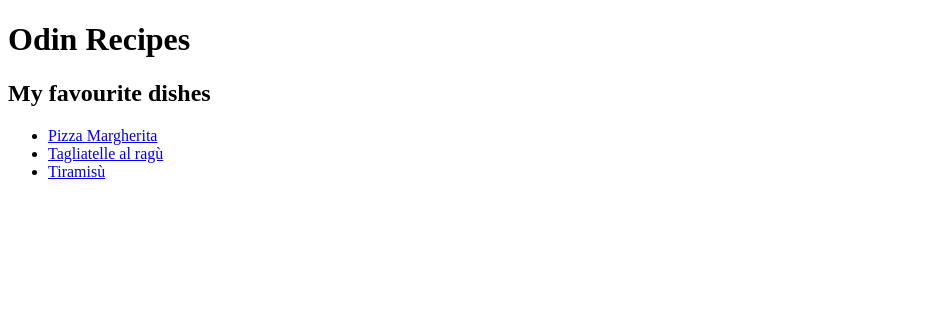
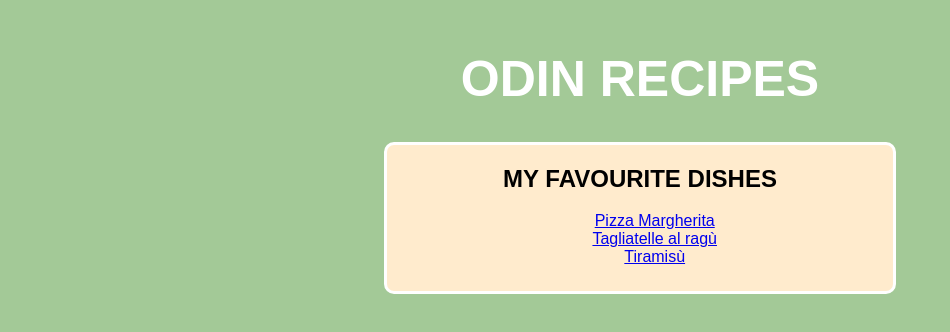
Before and after one commit to francesco-bleggi/odin-recipes, a plain HTML site: page index.html in a window 1280 px wide. Shown: the whole page, without its empty margins (0-950 px from the left). Drawn offline with Linux system fonts and the light colour scheme.

Commit message:
new homepage style and images

```diff
--- a/index.html
+++ b/index.html
@@ -4,13 +4,17 @@
     <meta charset="utf-8">
     <meta name="viewport" content="width=device-width, initial-scale=1.0">
     <title>Odin Recipes</title>
+    <link rel="stylesheet" href="styles.css">
 </head>
 <body>
-    <h1>Odin Recipes</h1>
-    <h2>My favourite dishes</h2>
-    <ul>
-        <li><a href="./recipes/margherita.html" target="_blank" rel="noopener noreferrer">Pizza Margherita</a></li>
-        <li><a href="./recipes/tagliatelle_al_ragu.html" target="_blank" rel="noopener noreferrer">Tagliatelle al ragù</li>
-        <li><a href="./recipes/tiramisu.html" target="_blank" rel="noopener noreferrer">Tiramisù</a></li>
+    <h1 class="title">Odin Recipes</h1>
+    <div class="center container">
+        <h2 class="subtitle">My favourite dishes</h2>
+        <ul class="center list">
+            <li><a href="./recipes/margherita.html" target="_blank" rel="noopener noreferrer">Pizza Margherita</a></li>
+            <li><a href="./recipes/tagliatelle_al_ragu.html" target="_blank" rel="noopener noreferrer">Tagliatelle al ragù</li>
+            <li><a href="./recipes/tiramisu.html" target="_blank" rel="noopener noreferrer">Tiramisù</a></li>
+        </ul>
+    </div>
 </body>
 </html>
--- /dev/null
+++ b/styles.css
@@ -0,0 +1,41 @@
+body{
+    background-color: #a3c997;
+    font-family: Arial, sans-serif;
+}
+
+.title{
+    text-align: center;
+    margin-top: 50px;
+    font-size: 50px;
+    font-weight: bold;
+    color: white;
+    text-transform: uppercase;
+}
+
+.center{
+    margin: auto;
+    width:40%;
+}
+
+.container{
+    background-color: blanchedalmond;
+    border: 3px solid #ffffff;
+    border-radius: 10px;
+    overflow: scroll;
+}
+
+.subtitle{
+    text-align: center;
+    text-transform: uppercase;
+    margin-top: 20px;
+    font-size: 24px;
+    color: black;
+}
+
+.list{
+    text-align: center;
+    list-style-type: none;
+    margin-bottom: 25px;
+    font-size: 16px;
+    margin-left: 25%;
+}
```
Also changed, not shown: recipes/margherita.html (+1 -0 lines), recipes/tagliatelle_al_ragu.html (+1 -0 lines), recipes/tiramisu.html (+1 -0 lines), images/margherita.png, images/tagliatelle.png, images/tiramisu.png.
